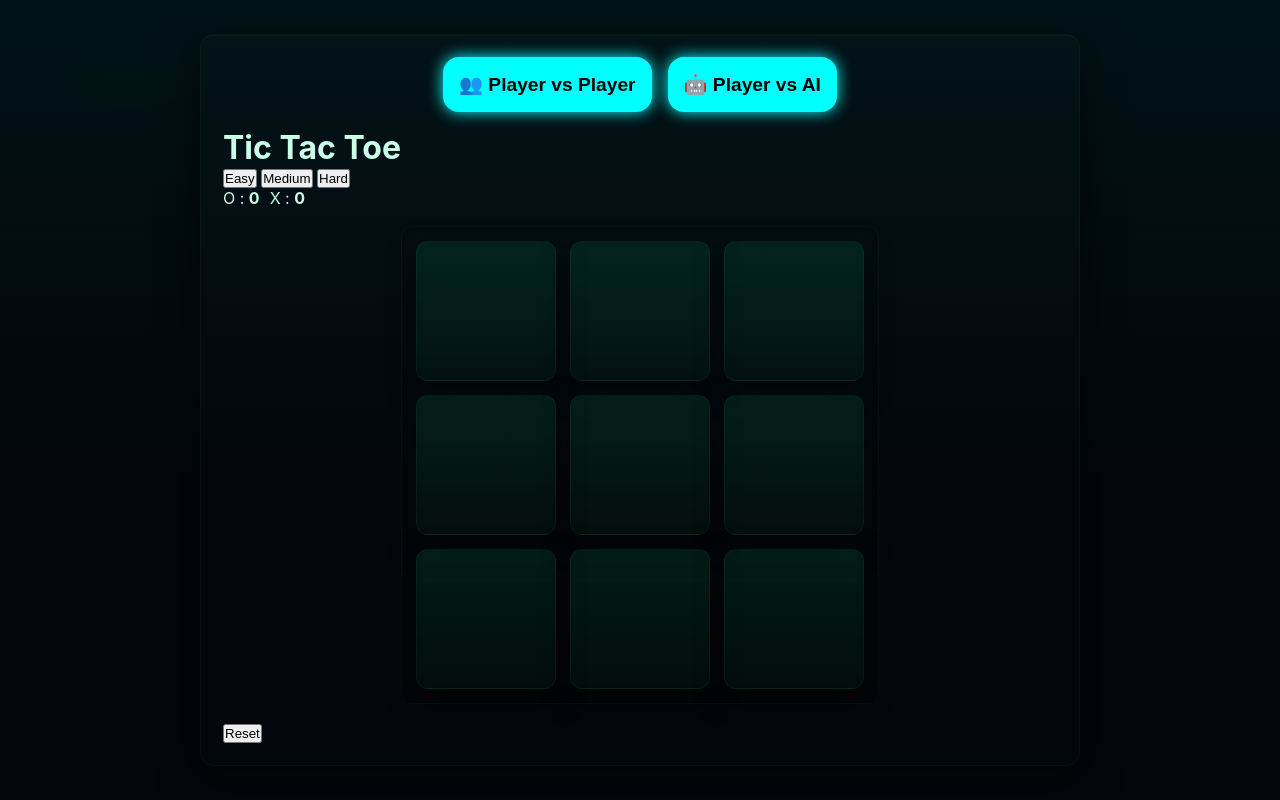
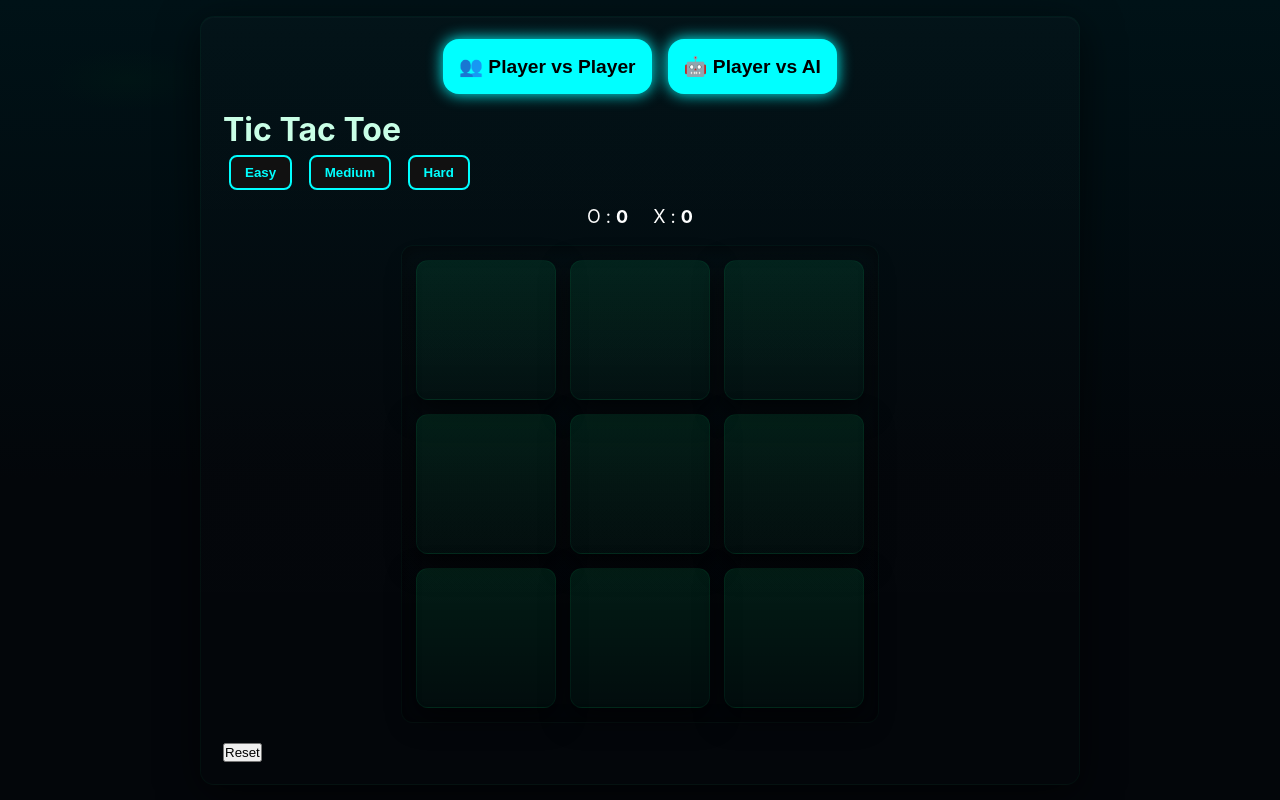
Before and after one commit to Md-Zaid-coder/Tic-Tak-Toe, a plain HTML site: page index.html in a window 1280 px wide. Drawn offline with Linux system fonts and the light colour scheme.

```diff
--- a/tiktak.css
+++ b/tiktak.css
@@ -842,3 +842,38 @@
     0 0 30px #00ff9d,
     0 0 60px #00ff9d !important;
 }
+
+.difficulty button {
+  padding: 8px 14px;
+  margin: 6px;
+  background: #111;
+  border: 2px solid cyan;
+  color: cyan;
+  border-radius: 8px;
+  cursor: pointer;
+  font-weight: bold;
+}
+
+.difficulty button:hover {
+  box-shadow: 0 0 10px cyan;
+}
+
+.scoreboard {
+  margin-top: 10px;
+  font-size: 18px;
+  color: white;
+  display: flex;
+  gap: 25px;
+  justify-content: center;
+}
+
+/* neon glow */
+.X {
+  color: #00eaff;
+  text-shadow: 0 0 10px #00eaff, 0 0 20px #00eaff;
+}
+
+.O {
+  color: #ff2bd6;
+  text-shadow: 0 0 10px #ff2bd6, 0 0 20px #ff2bd6;
+}
```
